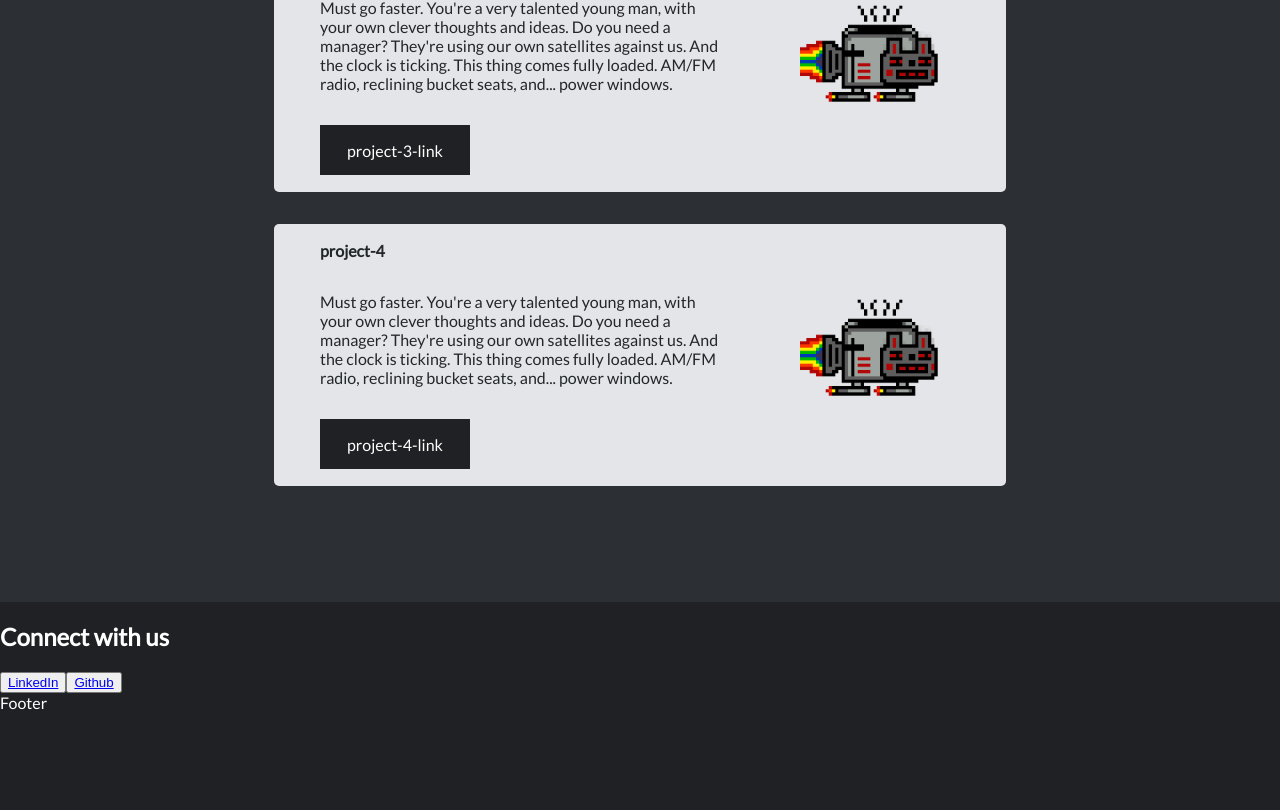
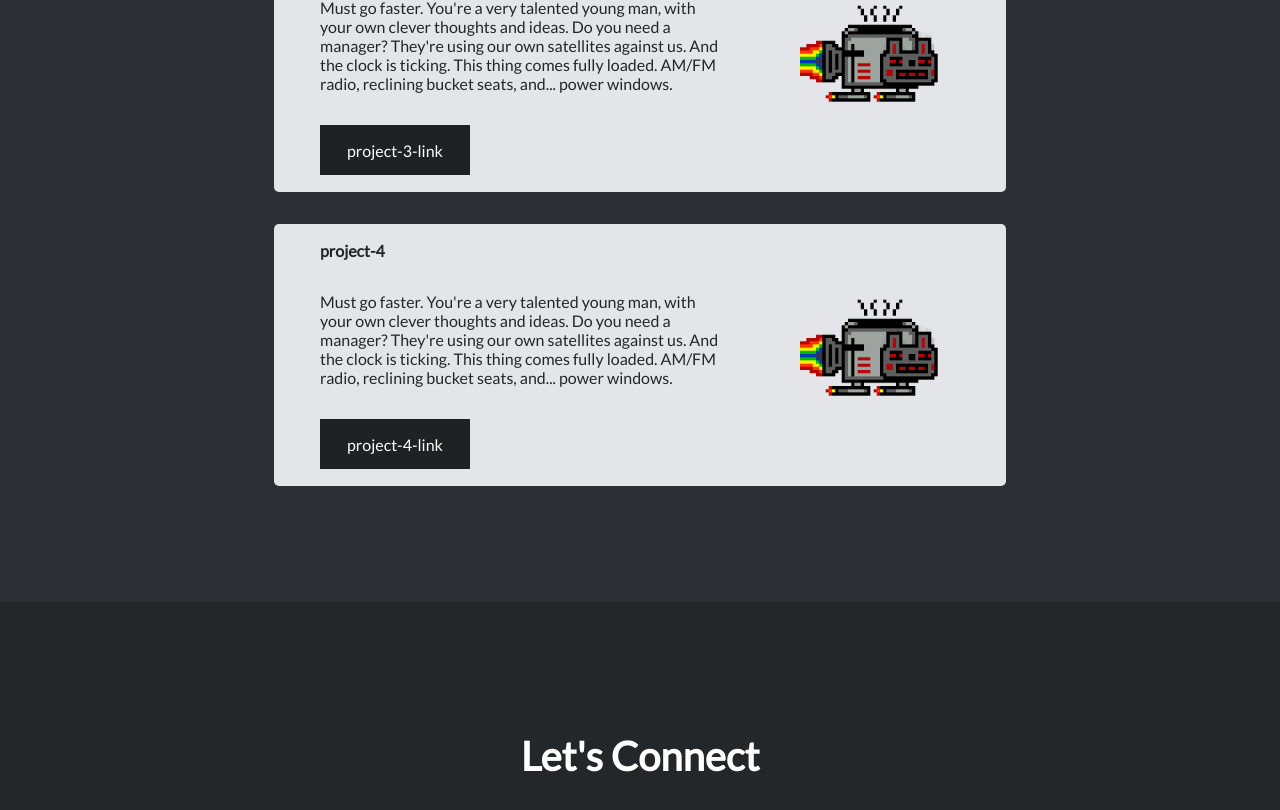
Before and after one commit to ToasterCat/tc-portfolio-site, a React (Create React App) app: page / in a window 1280 px wide. Shown: the part 1918-2728 px from the top of the page. Before the commit the page ends 2630 px from the top, so only its background shows below. Built offline with nearby package versions, Linux system fonts and the light colour scheme.

Commit message:
homepage styled on desktop

```diff
--- a/src/_base.scss
+++ b/src/_base.scss
@@ -11,6 +11,7 @@ $color-orange: #e95420;
 $color-red: #d72c2c;
 
 $large-heading: 40px;
+$small-heading: 30px;
 $large-p: 20px;
 
 $transition-duration: 500ms;
--- /dev/null
+++ b/src/components/Footer/Footer.scss
@@ -0,0 +1,7 @@
+footer {
+  height: 50px;
+  display: flex;
+  flex-direction: row;
+  justify-content: center;
+  align-items: center;
+}
--- a/src/components/Footer/Footer.tsx
+++ b/src/components/Footer/Footer.tsx
@@ -1,3 +1,5 @@
+import './Footer.scss';
+
 export default function Footer() {
-  return <footer>Footer</footer>;
+  return <footer>Copyright @2021 ToasterCat Studios</footer>;
 }
--- /dev/null
+++ b/src/components/UI/ExternalLinkButton/ExternalLinkButton.scss
@@ -0,0 +1,30 @@
+@use '../../../base';
+
+@media all and (max-width: 800px) {
+}
+@media all and (min-width: 800px) {
+  .external-button {
+    display: flex;
+    flex-direction: row;
+    justify-content: center;
+    align-items: center;
+
+    background-color: base.$color-light;
+    color: base.$color-almost-black;
+    font-size: base.$small-heading;
+    transition: all 0.4s ease;
+    padding: 0rem 1rem;
+    text-decoration: none;
+    width: 150px;
+    height: 65px;
+  }
+
+  .external-button:hover {
+    transform: translate3D(0, -1px, 0) scale(1.03); /* move up slightly and zoom in */
+    background-color: base.$color-red;
+    color: base.$color-light;
+    border-radius: 5px;
+    transition: all 0.4s ease; /* zoom in */
+    cursor: pointer;
+  }
+}
--- a/src/components/UI/ExternalLinkButton/ExternalLinkButton.tsx
+++ b/src/components/UI/ExternalLinkButton/ExternalLinkButton.tsx
@@ -1,4 +1,5 @@
 import React from 'react';
+import './ExternalLinkButton.scss';
 
 interface ExternalLinkButtonProps {
   linkTo: string;
@@ -7,13 +8,18 @@ interface ExternalLinkButtonProps {
 
 export default function ExternalLinkButton(props: ExternalLinkButtonProps) {
   return (
-    <button className="external-button">
+    <>
       {props.linkTo && (
-        <a href={props.linkTo} target="_blank" rel="noopener noreferrer">
+        <a
+          className="external-button"
+          href={props.linkTo}
+          target="_blank"
+          rel="noopener noreferrer"
+        >
           {props.text}
         </a>
       )}
       {!props.linkTo && props.text}
-    </button>
+    </>
   );
 }
--- /dev/null
+++ b/src/containers/ContactSection/ContactSection.scss
@@ -0,0 +1,25 @@
+@use '../../base';
+
+.contact-section {
+  background-color: base.$color-almost-black;
+  display: flex;
+  flex-direction: column;
+  align-items: center;
+  justify-content: space-evenly;
+  height: 475px;
+}
+
+.contact-button-group {
+  width: 100%;
+  display: flex;
+  flex-flow: row wrap;
+  align-items: center;
+  justify-content: space-evenly;
+}
+
+.contact-heading {
+  text-align: center;
+  font-size: base.$large-heading;
+  margin-bottom: 40px;
+  padding: 0% 3%;
+}
--- a/src/containers/ContactSection/ContactSection.tsx
+++ b/src/containers/ContactSection/ContactSection.tsx
@@ -1,12 +1,13 @@
 import React from 'react';
 import SectionHeading from '../../components/UI/SectionHeading/SectionHeading';
 import ExternalLinkButton from '../../components/UI/ExternalLinkButton/ExternalLinkButton';
+import './ContactSection.scss';
 
 export default function ContactInfoBar() {
   return (
     <section className="contact-section">
       <SectionHeading
-        heading={'Connect with us'}
+        heading={`Let's Connect`}
         styleClass={'contact-heading'}
       />
       <div className="contact-button-group">
```
